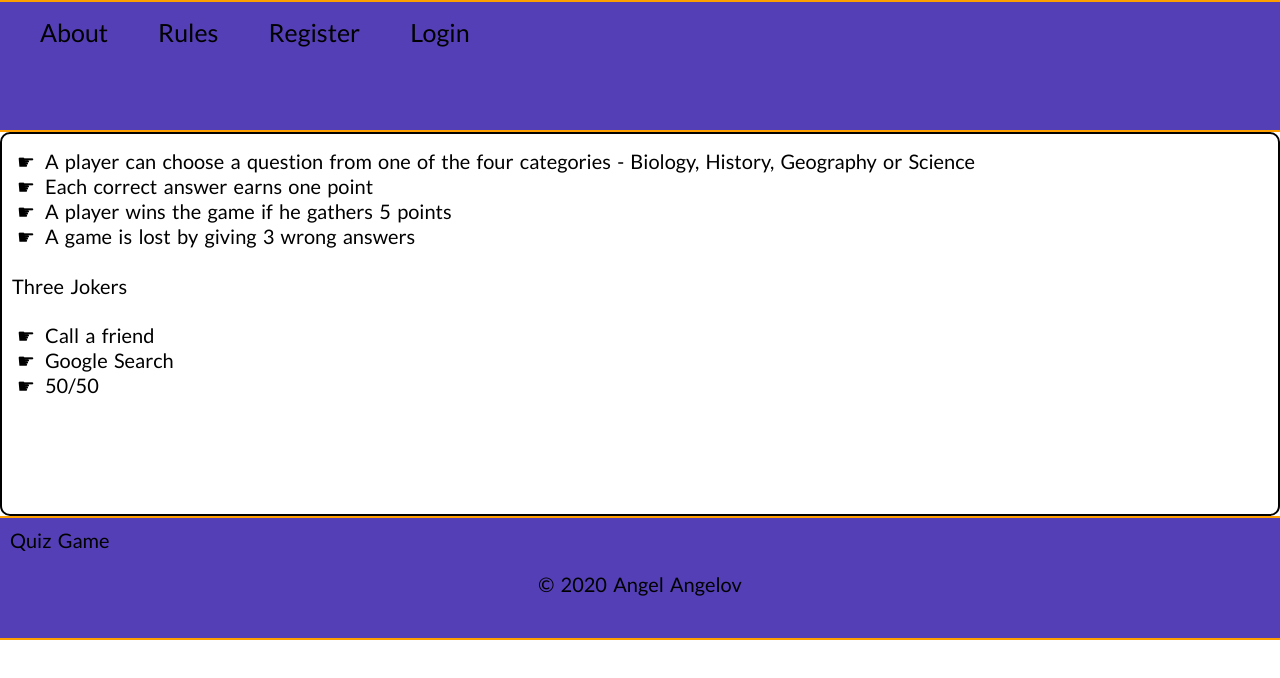
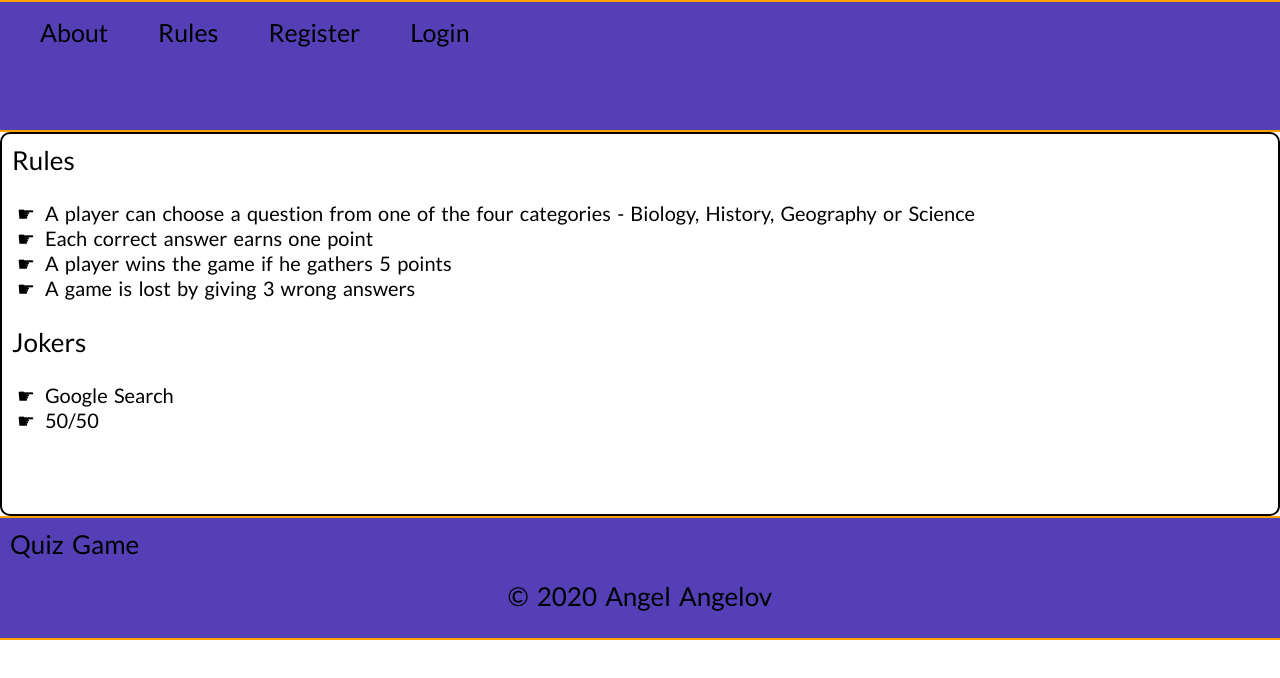
Before and after one commit to akangelov/Quiz-Game, a React (Create React App) app in the folder my-app/: page /rules in a window 1280 px wide. Shown: the top 678 px of the page. Built offline with nearby package versions, Linux system fonts and the light colour scheme.

Commit message:
css updates

```diff
--- a/my-app/src/components/about/About.jsx
+++ b/my-app/src/components/about/About.jsx
@@ -3,10 +3,14 @@ import styles from './About.module.css';
 
 const About = () => {
     return (
+        <>
         <div className={styles.about}>
             <p>Quiz game is an interactive game that checks your knowledge
                 in History, Biology, Math or Science.</p>
+            <img src ="https://res.cloudinary.com/dq336pwqs/image/upload/c_scale,w_460/v1596096430/quiz.jpg" alt="quiz"/>
         </div>
+
+        </>
     )
 };
 
--- a/my-app/src/components/rules/Rules.jsx
+++ b/my-app/src/components/rules/Rules.jsx
@@ -5,6 +5,7 @@ const Rules = () => {
     return (
         <>
     <div className={styles.rules}>
+    <p>Rules</p>
         <ul className={styles.lists}>
             <li><span>A player can choose a question from one of the four categories - Biology, History, Geography or Science</span></li>
             <li><span>Each correct answer earns one point</span></li>
@@ -12,9 +13,8 @@ const Rules = () => {
             <li><span>A game is lost by giving 3 wrong answers</span></li>
         </ul>
 
-        <p>Three Jokers</p>
+        <p>Jokers</p>
         <ul className={styles.lists}>
-            <li><span>Call a friend</span></li>
             <li><span>Google Search</span></li>
             <li><span>50/50</span></li>
         </ul>
--- a/my-app/src/components/rules/Rules.module.css
+++ b/my-app/src/components/rules/Rules.module.css
@@ -12,6 +12,7 @@ ul  {
 
 p {
     padding: 10px;
+    font-size: 26px;
 }
 
 li span {
```
